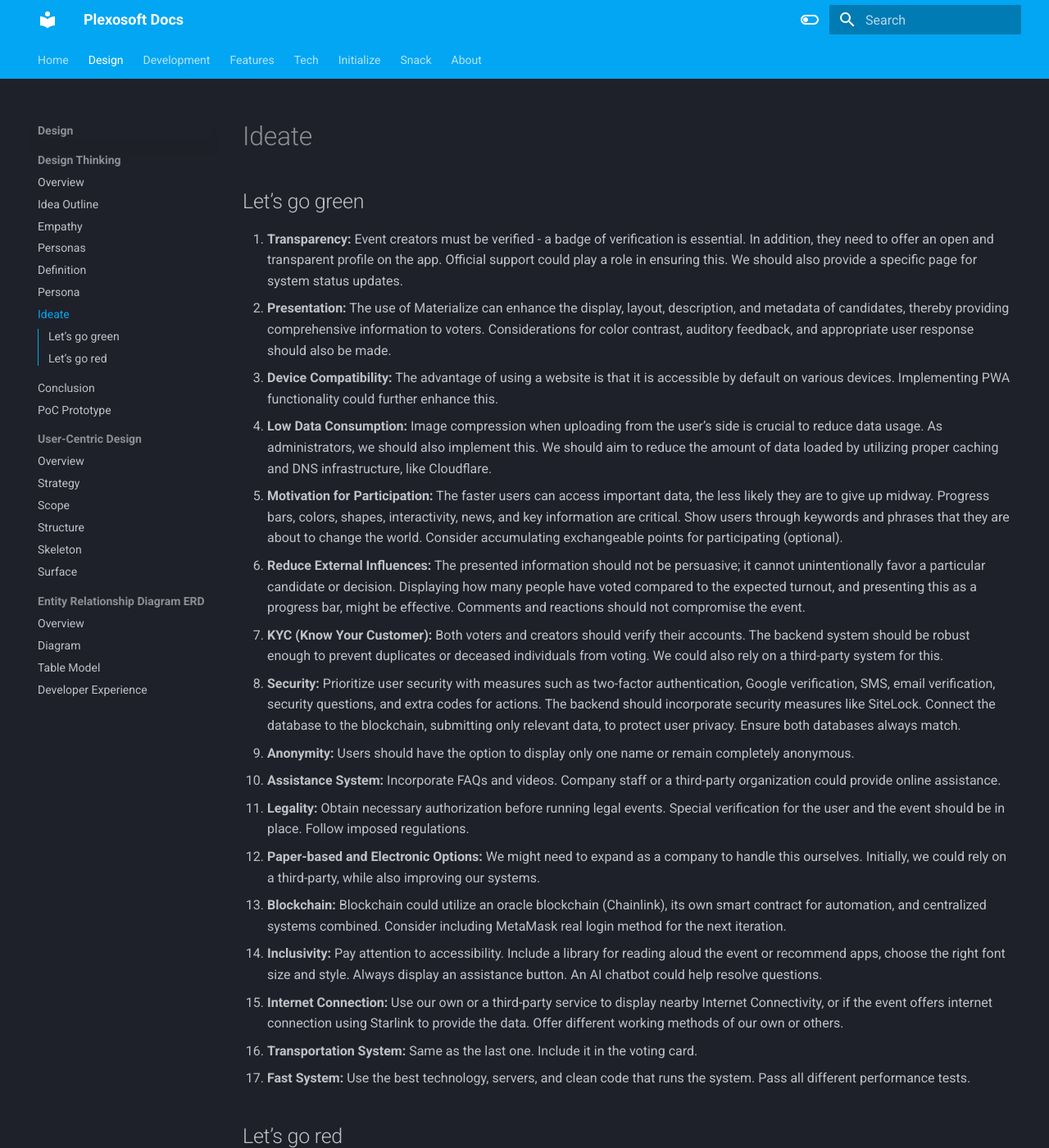
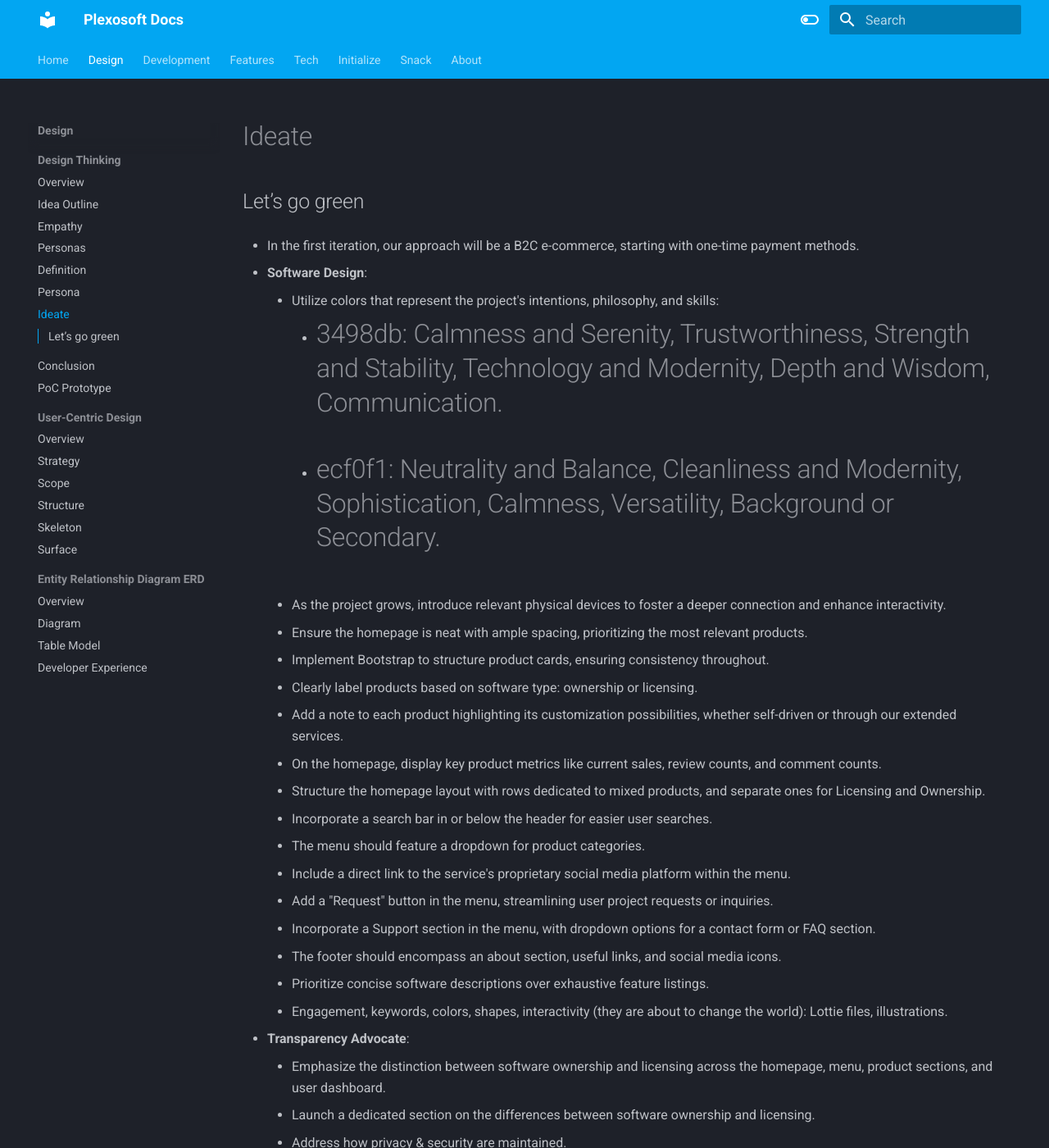
Before and after one commit to Code-Institute-Submissions/py, an MkDocs documentation site: the page built from docs/design-thinking/ideate/ideate.md, in a window 1280 px wide and 1400 px high. Shown: the whole window at 82% size. Built offline with MkDocs 1.6.1 and Material for MkDocs 9.7.7, drawn with Linux system fonts in a browser that asks for light colours; some of the changed text lies outside the part shown.

Commit message:
docs: ideation in progress

```diff
--- a/docs/design-thinking/ideate/ideate.md
+++ b/docs/design-thinking/ideate/ideate.md
@@ -1,49 +1,109 @@
 # Ideate
 
 ## Let’s go green
+- In the first iteration, our approach will be a B2C e-commerce, starting with one-time payment methods.
 
-1. **Transparency:** Event creators must be verified - a badge of verification is essential. In addition, they need to offer an open and transparent profile on the app. Official support could play a role in ensuring this. We should also provide a specific page for system status updates.
-2. **Presentation:** The use of Materialize can enhance the display, layout, description, and metadata of candidates, thereby providing comprehensive information to voters. Considerations for color contrast, auditory feedback, and appropriate user response should also be made.
-3. **Device Compatibility:** The advantage of using a website is that it is accessible by default on various devices. Implementing PWA functionality could further enhance this.
-4. **Low Data Consumption:** Image compression when uploading from the user’s side is crucial to reduce data usage. As administrators, we should also implement this. We should aim to reduce the amount of data loaded by utilizing proper caching and DNS infrastructure, like Cloudflare.
-5. **Motivation for Participation:** The faster users can access important data, the less likely they are to give up midway. Progress bars, colors, shapes, interactivity, news, and key information are critical. Show users through keywords and phrases that they are about to change the world. Consider accumulating exchangeable points for participating (optional).
-6. **Reduce External Influences:** The presented information should not be persuasive; it cannot unintentionally favor a particular candidate or decision. Displaying how many people have voted compared to the expected turnout, and presenting this as a progress bar, might be effective. Comments and reactions should not compromise the event.
-7. **KYC (Know Your Customer):** Both voters and creators should verify their accounts. The backend system should be robust enough to prevent duplicates or deceased individuals from voting. We could also rely on a third-party system for this.
-8. **Security:** Prioritize user security with measures such as two-factor authentication, Google verification, SMS, email verification, security questions, and extra codes for actions. The backend should incorporate security measures like SiteLock. Connect the database to the blockchain, submitting only relevant data, to protect user privacy. Ensure both databases always match.
-9. **Anonymity:** Users should have the option to display only one name or remain completely anonymous.
-10. **Assistance System:** Incorporate FAQs and videos. Company staff or a third-party organization could provide online assistance.
-11. **Legality:** Obtain necessary authorization before running legal events. Special verification for the user and the event should be in place. Follow imposed regulations.
-12. **Paper-based and Electronic Options:** We might need to expand as a company to handle this ourselves. Initially, we could rely on a third-party, while also improving our systems.
-13. **Blockchain:** Blockchain could utilize an oracle blockchain (Chainlink), its own smart contract for automation, and centralized systems combined. Consider including MetaMask real login method for the next iteration.
-14. **Inclusivity:** Pay attention to accessibility. Include a library for reading aloud the event or recommend apps, choose the right font size and style. Always display an assistance button. An AI chatbot could help resolve questions.
-15. **Internet Connection:** Use our own or a third-party service to display nearby Internet Connectivity, or if the event offers internet connection using Starlink to provide the data. Offer different working methods of our own or others.
-16. **Transportation System:** Same as the last one. Include it in the voting card.
-17. **Fast System:** Use the best technology, servers, and clean code that runs the system. Pass all different performance tests.
+- **Software Design**:
+    - Utilize colors that represent the project's intentions, philosophy, and skills:
+        - #3498db: Calmness and Serenity, Trustworthiness, Strength and Stability, Technology and Modernity, Depth and Wisdom, Communication.
+        - #ecf0f1: Neutrality and Balance, Cleanliness and Modernity, Sophistication, Calmness, Versatility, Background or Secondary.
+    - As the project grows, introduce relevant physical devices to foster a deeper connection and enhance interactivity.
+    - Ensure the homepage is neat with ample spacing, prioritizing the most relevant products.
+    - Implement Bootstrap to structure product cards, ensuring consistency throughout.
+    - Clearly label products based on software type: ownership or licensing.
+    - Add a note to each product highlighting its customization possibilities, whether self-driven or through our extended services.
+    - On the homepage, display key product metrics like current sales, review counts, and comment counts.
+    - Structure the homepage layout with rows dedicated to mixed products, and separate ones for Licensing and Ownership.
+    - Incorporate a search bar in or below the header for easier user searches.
+    - The menu should feature a dropdown for product categories.
+    - Include a direct link to the service's proprietary social media platform within the menu.
+    - Add a "Request" button in the menu, streamlining user project requests or inquiries.
+    - Incorporate a Support section in the menu, with dropdown options for a contact form or FAQ section.
+    - The footer should encompass an about section, useful links, and social media icons.
+    - Prioritize concise software descriptions over exhaustive feature listings.
+    - Engagement, keywords, colors, shapes, interactivity (they are about to change the world): Lottie files, illustrations.
+
+- **Transparency Advocate**:
+    - Emphasize the distinction between software ownership and licensing across the homepage, menu, product sections, and user dashboard.
+    - Launch a dedicated section on the differences between software ownership and licensing.
+    - Address how privacy & security are maintained.
+    - Feature our plans to bolster small businesses and innovative ideas.
+    - Enable review and comment features for products and services.
+    - Detail third-party technologies used, leveraging product documentation.
+    - Educate users about their product’s components, operations, and expectations.
+    - Implement email verification and offer social media login options.
+
+- **Financial gateways**:
+    - Uphold financial inclusivity by supporting payment methods such as Visa, Mastercard, manual payments, Western Union, and cryptocurrencies.
+
+- **Community Building**:
+    - Introduce a proprietary social media account for the project, facilitating interactions beyond mere entertainment.
+    - In the second phase, integrate a third-party software for social media platform creation under a licensing model.
+    - Incorporate a newsletter system for marketing and enhanced user engagement.
+
+- **Guardian of Trust**:
+    - Adopt algorithms ensuring transparent and ethical data handling while safeguarding user privacy.
+    - Execute thorough testing and integrate features ensuring utmost security, including the incorporation of Blockchain and IPFS.
+
+- **Challenge-ready**:
+    - Continuously gather insightful data beneficial in the long run: tracking user clicks, page visits, best-selling products, etc.
+    - Persistently engage in market research to stay updated with industry shifts.
+    - Regularly refine our marketing, SEO strategies, design thinking, and agile development methodologies.
+
+- **Affordability & Community**:
+    - Champion initiatives supporting promising yet underfunded ideas, through free developments or fairly-priced productions.
+    - Promote community competitions and challenges.
+    - Organize activities promising tangible results for end-users, doubling as opportunities to gather testimonials and bolster reputation.
+    - Endeavor to provide the most competitive prices and discounts, ensuring our sustainability.
+    - Offer services assisting users in collating their ideas: design thinking, user-centric design, database modeling, and marketing and market research strategies.
+
+- **Support is queen**:
+    - Strive for clear and effective communication, possibly leveraging tools like GPT or Bard for assistance. Prioritize robust support systems.
+    - Regularly update users about software and organizational developments.
+    - Cultivate a dedicated team to address daily queries, contribute to development, and understand the value of delegation.
+    - Streamline the contact form with categorized issue listings for efficient backend processing.
+    - Utilize our proprietary social media platform, along with traditional platforms, for updates, advertisements, and event announcements.
+    - Propose a structured format for users submitting ideas, bug fixes, or service requests.
+    - Introduce an academy section educating users about the technologies we employ, especially when rolling out advanced or novel concepts.
+    - Organize workshops, tutorials, and offer bundled deals, enhancing platform offerings and user experience.
+    - Develop an RSS feed showcasing high-quality articles on cutting-edge technology trends.
+
+- **Extended services**:
+    - Ensure capabilities to address bug fixes, hosting & domain setups, DNS, SEO, Google services, API integrations, customizations, and more.
+    - Offer design thinking, user-centric planning, and marketing along with SEO as distinct services.
+
+- **User & Admin Dashboard**:
+    - Incorporate a comprehensive User Profile, gathering essential data. User roles and admin roles will influence the dashboard's appearance.
+    - After payment completion, users should be able to immediately download their purchased product and access it from their dashboard, along with pertinent license or service details.
+    - In subsequent iterations, consider implementing a ticketing support system to enhance issue resolution.
+    - The user's dashboard should feature sections like: settings, my products, my services, my reviews, and comments.
+    - The admin dashboard should encompass: site general settings, product & service creation tools, listings of published products & services, product & service CRUD (Create, Read, Update, Delete) functionalities, an SEO section, and more.
+
+- **Technologies to Employ**:
+    - Utilize Django, Bootstrap, jQuery, RSS, Allauth, AWS S3, EmailJS, PostgreSQL, Psycopg2, ElephantSQL, vendor-specific templates, Lottie files, among others.
+    - Image compression, lazy loading, caching, DNS, Cloudflare.
 
 ## Let’s go red
 
 **Must-haves:**
-- **Front-end:** Verification badge, Comprehensive User Profile, System Status Page, Materialize, JQuery, continuous user feedback, vote counting and progress bar (no persuasive data) on homepage, FAQs, video tutorials, contact form, accessibility, user dashboard (Event creation, CRUD where needed), Sign up/in.
-- **Back-end:** Image compression, lazy loading, caching, DNS, Cloudflare, KYC, Anonymity option, clean code and tests, admin dashboard (CRUD).
-- **Databases:** Database model, user and admin roles.
-- **Culture:** Engagement, keywords, colors, progress bars, shapes, interactivity (they are about to change the world): Lottie files, illustrations.
+- **Front-end:**
+- **Back-end:**
+- **Databases:**
+- **Culture:**
 
-**Considerations:** PWA, two-factor authentication, Email Verification, Internet and transportation map.
+**Considerations:**
 
 **Must-have prototype:** Proof-of-concept, Database model.
 
 **Next steps:** Proof-of-concept, Database model.
 
-**Questions:** Template examples and video learning about databases models? RDBMS.
+**Questions:**
 
-**Session name:** Musa Attack.
+**Session name:**
 
 **Reminder:** Always refer back to these documents for more detailed explanations.
 
 **Notes:**
-- This decision was made based on the two-week timeframe for the MVP creation. Keep document and more sessions for next iterations.
-- Yellow highlighting represents a large number of features in the current block.
-- Guerrilla Test not possible for this iteration.
 
 **Final word on this session:**
 We believe, using Darek Cabrera's measure of difficulty, that the product complexity can range from Complicated to Complex. As we can't control how users handle their variables, we need to consider:
```
